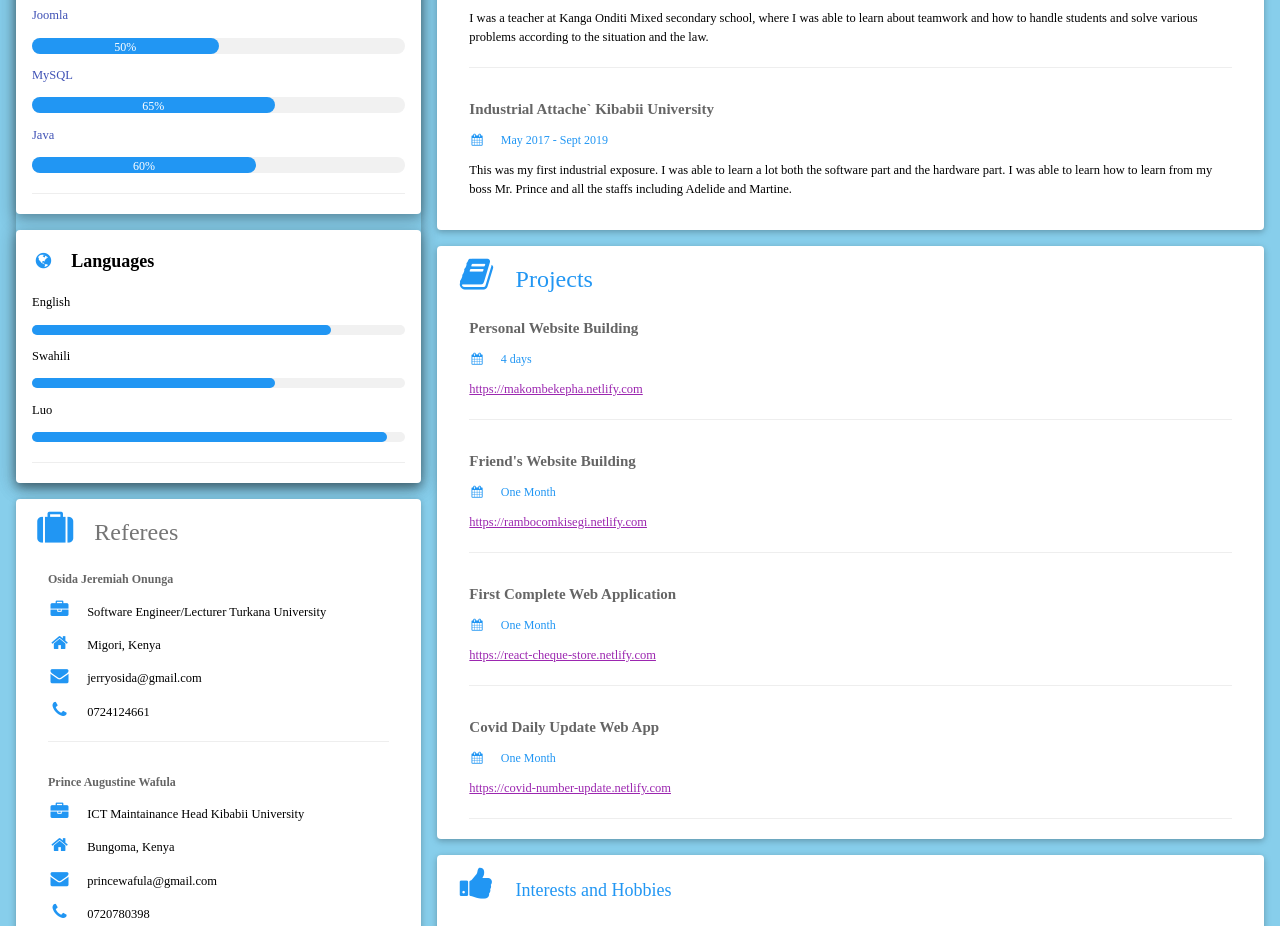
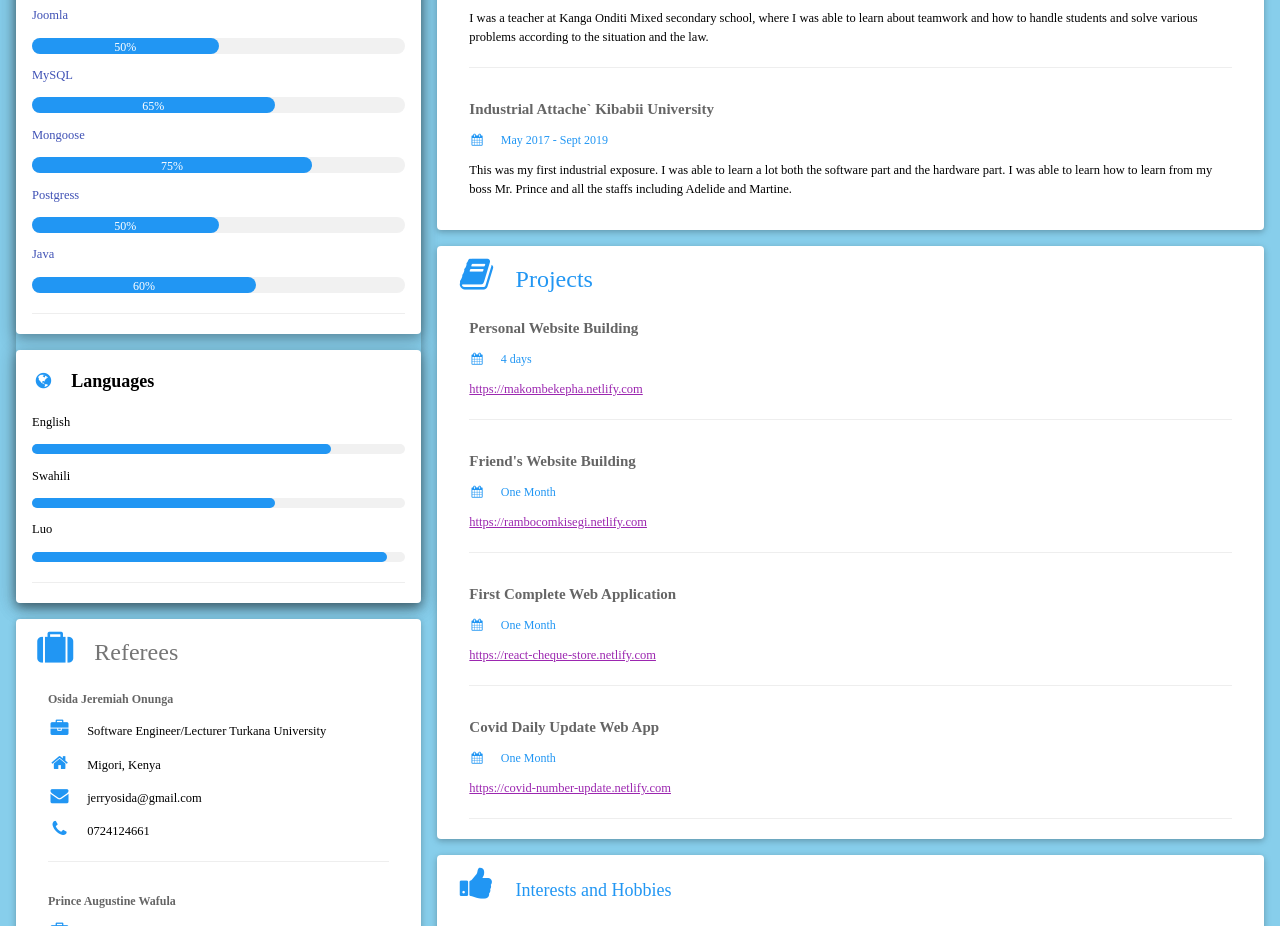
Before and after one commit to makombekepha/Personal-Portfolio, a plain HTML site: page index.html in a window 1280 px wide. Shown: the part 1104-2030 px from the top of the page. Drawn offline with nearby package versions, Linux system fonts and the light colour scheme.

Commit message:
Update index.html
Added skill in Database

```diff
--- a/index.html
+++ b/index.html
@@ -113,6 +113,17 @@
                         <p class="w3-text-indigo">MySQL</p>
                         <div class="w3-light-grey w3-round-xlarge w3-small">
                             <div class="w3-container w3-center w3-round-xlarge w3-blue" style="height:16px;width:65%">65%</div>
+                        </div>
+
+
+                        <p class="w3-text-indigo">Mongoose</p>
+                        <div class="w3-light-grey w3-round-xlarge w3-small">
+                            <div class="w3-container w3-center w3-round-xlarge w3-blue" style="height:16px;width:75%">75%</div>
+                        </div>
+
+                        <p class="w3-text-indigo">Postgress</p>
+                        <div class="w3-light-grey w3-round-xlarge w3-small">
+                            <div class="w3-container w3-center w3-round-xlarge w3-blue" style="height:16px;width:50%">50%</div>
                         </div>
                         <p class="w3-text-indigo">Java</p>
                         <div class="w3-light-grey w3-round-xlarge w3-small">
```
